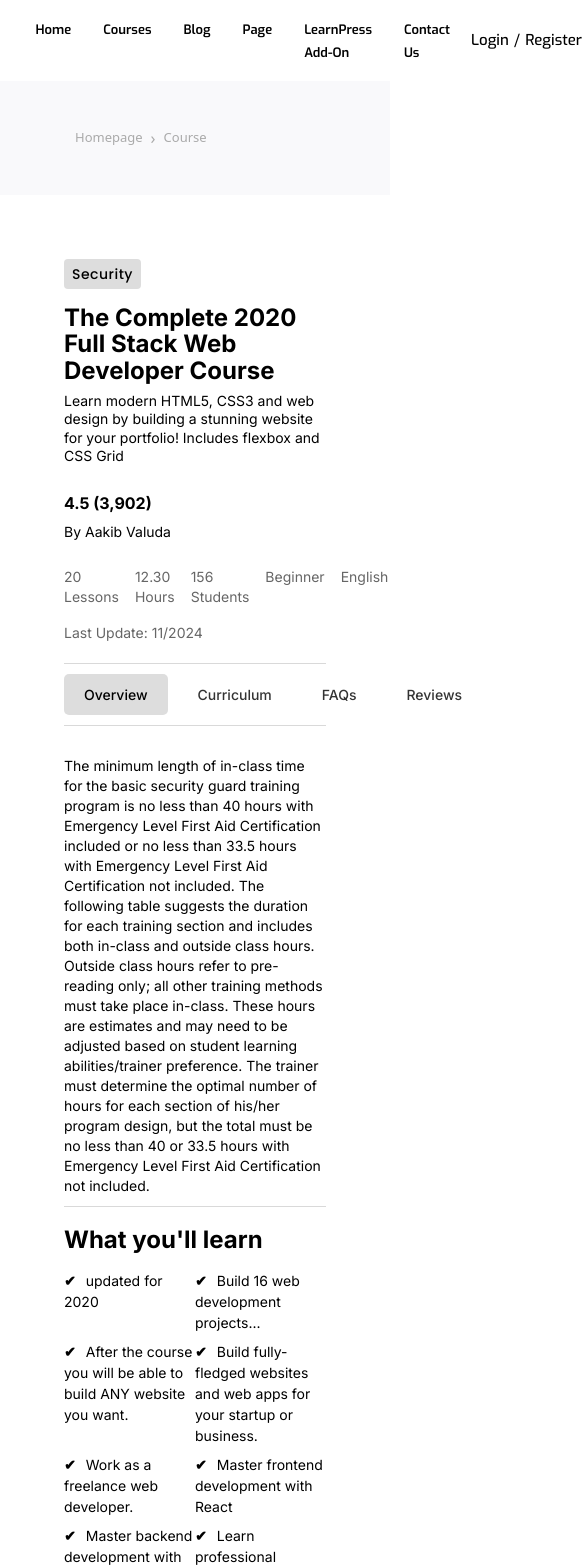
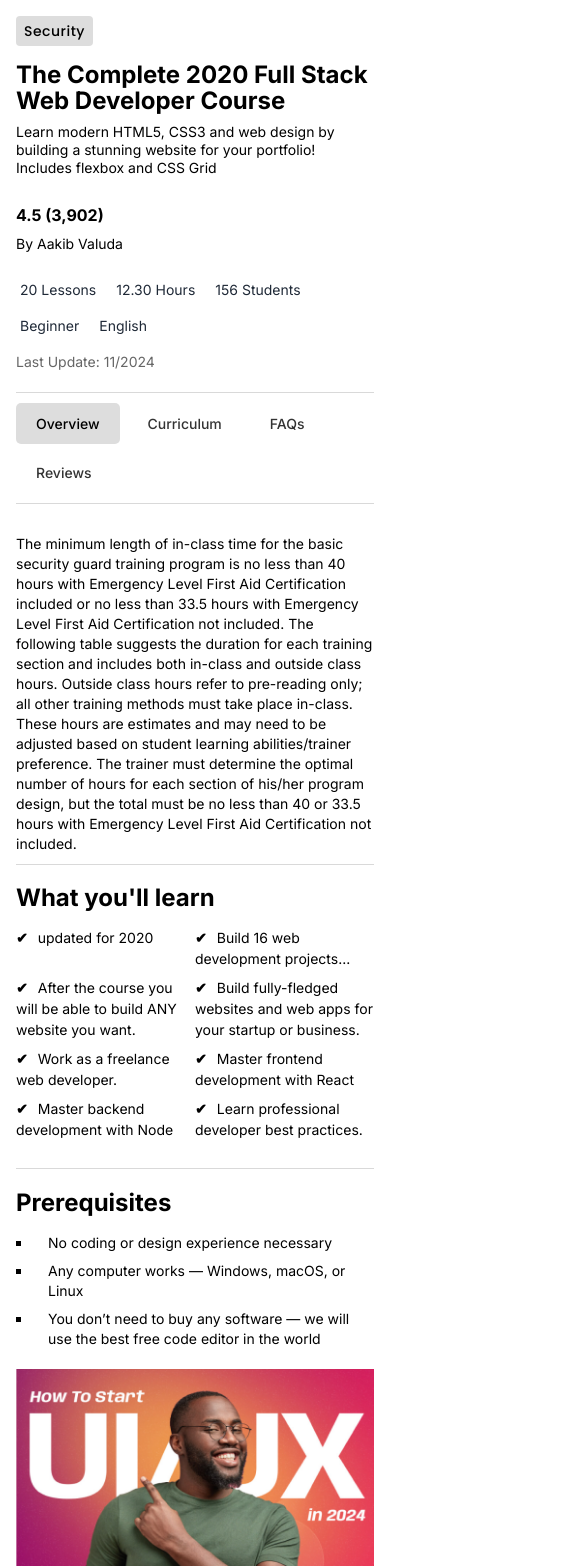
Before and after one commit to Amil-Patel/LMS, a React (Create React App) app in the folder client/: page /view-course in a window 390 px wide. Shown: the top 1568 px of the page, 585 px wide, since content can reach past the window. Built offline with nearby package versions, Linux system fonts and the light colour scheme; the HTML template or start-up script is replaced by a standard one.

Commit message:
view-course responsive

```diff
--- a/client/src/assets/css/client/view-course.css
+++ b/client/src/assets/css/client/view-course.css
@@ -230,10 +230,9 @@
 }
 
 .review-text {
-  font-size: 1rem;
+  /* font-size: 1rem; */
   color: #333;
 }
-
 
 
 /* Curriculum  */
@@ -257,6 +256,7 @@
 .header-content .module-content {
   padding: 0;
 }
+
 .header-content .module-lesson {
   background-color: transparent;
 }
--- a/client/src/pages/client/course/ViewCourse.js
+++ b/client/src/pages/client/course/ViewCourse.js
@@ -15,12 +15,16 @@ const ViewCourse = () => {
   };
   return (
     <>
-      <Navbar />
-      <Breadcrumb />
-      <div className="main-section p-16 gap-20 2xl:flex xl:flex lg:flex block">
+      {/* <Navbar />
+      <Breadcrumb /> */}
+      <div className="main-section p-4 sm:p-8 md:p-12 lg:p-16 gap-4 sm:gap-8 md:gap-12 lg:gap-20 2xl:flex xl:flex lg:flex block">
         <div className="header-content 2xl:w-8/12 xl:w-8/12 lg:w-8/12 w-full">
-          <div className="mini-title px-2 py-1 text-xs rounded inline-block mb-4">Security</div>
-          <h2 className="font-bold mb-2">The Complete 2020 Full Stack Web Developer Course</h2>
+          <div className="mini-title px-2 py-1 text-xs rounded inline-block mb-4">
+            Security
+          </div>
+          <h2 className="font-bold mb-2">
+            The Complete 2020 Full Stack Web Developer Course
+          </h2>
           <p className="mb-4">
             Learn modern HTML5, CSS3 and web design by building a stunning
             website for your portfolio! Includes flexbox and CSS Grid
@@ -35,23 +39,30 @@ const ViewCourse = () => {
             </span>
             <p className="mb-4 mt-2">By Aakib Valuda</p>
           </div>
-          <div className="metadata text-sm gap-x-4 flex">
-            <span>
-              <i className="fa-solid fa-file"></i> 20 Lessons
+
+          <div className="metadata flex flex-wrap gap-4 text-sm items-center">
+            <span className="flex items-center gap-1 text-orange-500">
+              <i className="fa-solid fa-file"></i>
+              <span className="text-gray-800">20 Lessons</span>
             </span>
-            <span>
-              <i className="fa-solid fa-clock"></i> 12.30 Hours
+            <span className="flex items-center gap-1 text-orange-500">
+              <i className="fa-solid fa-clock"></i>
+              <span className="text-gray-800">12.30 Hours</span>
             </span>
-            <span>
-              <i className="fa-solid fa-graduation-cap"></i> 156 Students
+            <span className="flex items-center gap-1 text-orange-500">
+              <i className="fa-solid fa-graduation-cap"></i>
+              <span className="text-gray-800">156 Students</span>
             </span>
-            <span>
-              <i className="fa-solid fa-signal"></i> Beginner
+            <span className="flex items-center gap-1 text-orange-500">
+              <i className="fa-solid fa-signal"></i>
+              <span className="text-gray-800">Beginner</span>
             </span>
-            <span>
-              <i className="fa-solid fa-graduation-cap"></i> English
+            <span className="flex items-center gap-1 text-orange-500">
+              <i className="fa-solid fa-graduation-cap"></i>
+              <span className="text-gray-800">English</span>
             </span>
           </div>
+
           <div className="metadata mt-4 text-sm">
             <span>
               <i className="fa-solid fa-clock"></i> Last Update: 11/2024
@@ -59,7 +70,7 @@ const ViewCourse = () => {
           </div>
 
           {/* Tab Bar */}
-          <div className="tabs">
+          <div className="tabs flex flex-wrap gap-2 justify-start md:justify-start">
             <button
               className={activeTab === "overview" ? "active" : ""}
               onClick={() => setActiveTab("overview")}
@@ -125,11 +136,15 @@ const ViewCourse = () => {
                 </ul>
               </div>
               <div className="prerequisites">
-                <h2 className="font-bold mb-4">Prerequisites</h2>
-                <ul>
-                  <li>No coding or design experience necessary</li>
-                  <li>Any computer works — Windows, macOS or Linux</li>
-                  <li>
+                <h2 className="text-xl font-bold mb-4">Prerequisites</h2>
+                <ul className="list-disc pl-4 md:pl-6 space-y-2">
+                  <li className="pl-4 md:pl-0">
+                    No coding or design experience necessary
+                  </li>
+                  <li className="pl-4 md:pl-0">
+                    Any computer works — Windows, macOS, or Linux
+                  </li>
+                  <li className="pl-4 md:pl-0">
                     You don’t need to buy any software — we will use the best
                     free code editor in the world
                   </li>
@@ -481,7 +496,8 @@ const ViewCourse = () => {
         </div>
 
         <div className="course-image 2xl:w-4/12 xl:w-4/12 lg:w-4/12 w-full">
-          <img className="w-full mb-6"
+          <img
+            className="w-full mb-6"
             src={require("../../../assets/image/course-thumbnail.png")}
             alt="Course Thumbnail"
           />
```
